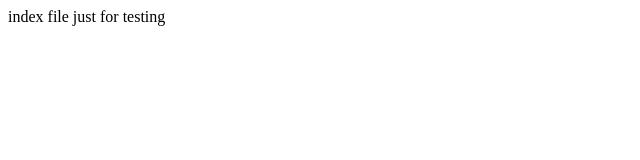
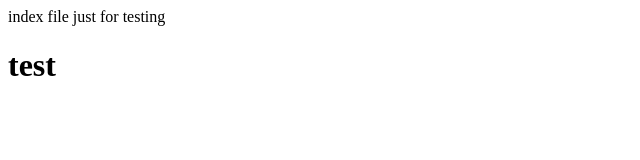
Before and after one commit to gdsbond/ignite, a plain HTML site: page index.html in a window 1280 px wide. Shown: the full height of the page, 0-640 px from the left. Drawn offline with Linux system fonts and the light colour scheme.

Commit message:
h1 tag added

```diff
--- a/index.html
+++ b/index.html
@@ -1,4 +1,6 @@
 <html>
 </title>index file</title>
-<body>just for testing </body>
+<body>just for testing
+<h1>test</h1>
+</body>
 </html>
```
